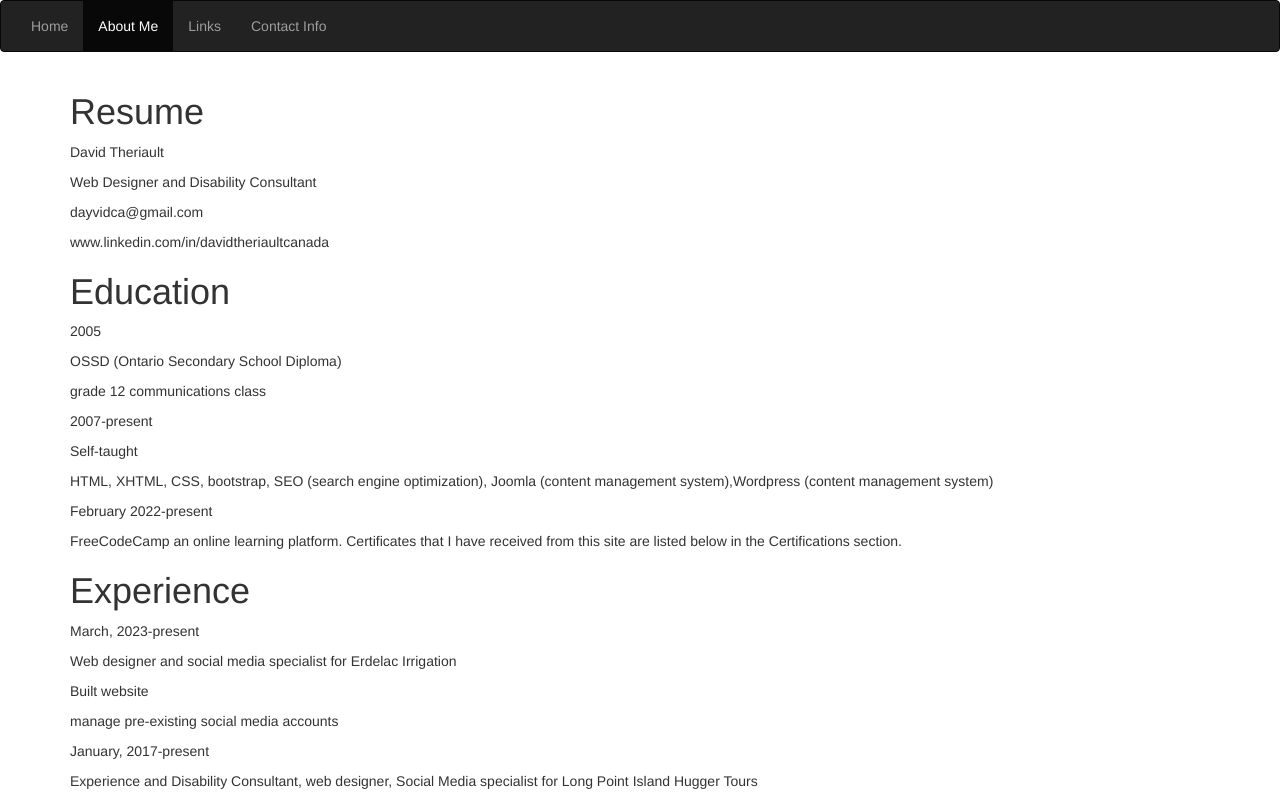
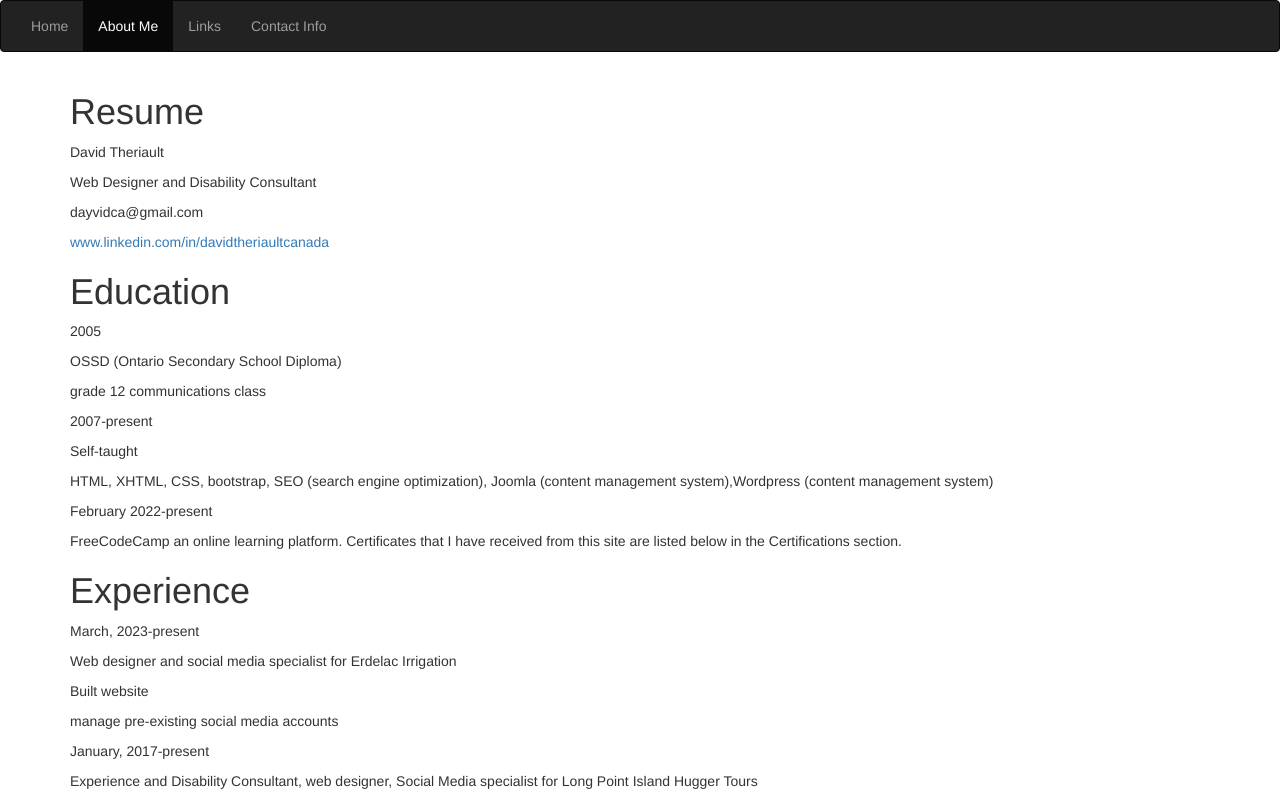
Before and after one commit to David-Theriault/David-Theriault.github.io, a plain HTML site: page about-me.html in a window 1280 px wide. Shown: the top 798 px of the page. Drawn offline with nearby package versions, Linux system fonts and the light colour scheme.

Commit message:
Update about-me.html

```diff
--- a/about-me.html
+++ b/about-me.html
@@ -30,7 +30,7 @@
 <p>David Theriault</p>
 <p>Web Designer and Disability Consultant</p>
 <p>dayvidca@gmail.com</p>
-<p>www.linkedin.com/in/davidtheriaultcanada</p>
+<p><a href="www.linkedin.com/in/davidtheriaultcanada">www.linkedin.com/in/davidtheriaultcanada</a></p>
 <h1>Education</h1>
 <p>2005</p>
 <p>OSSD (Ontario Secondary School Diploma)</p>
```
